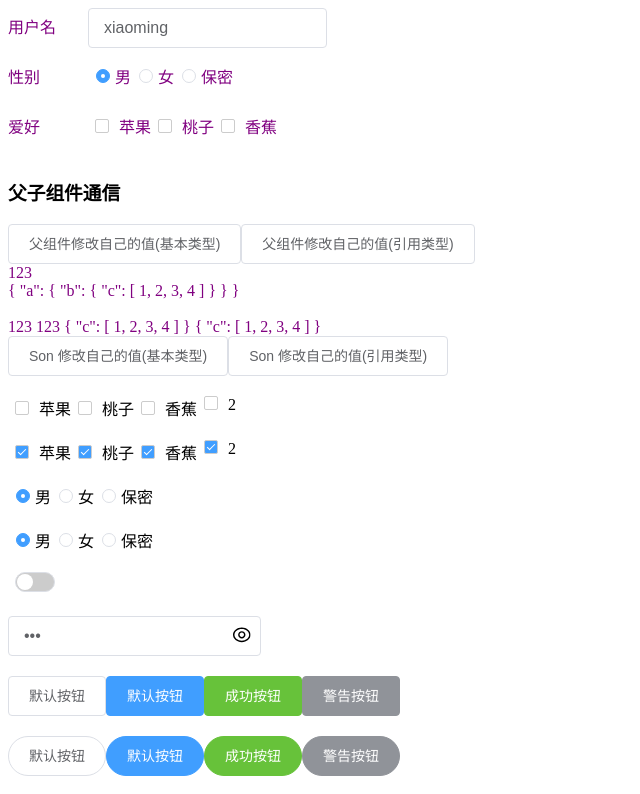
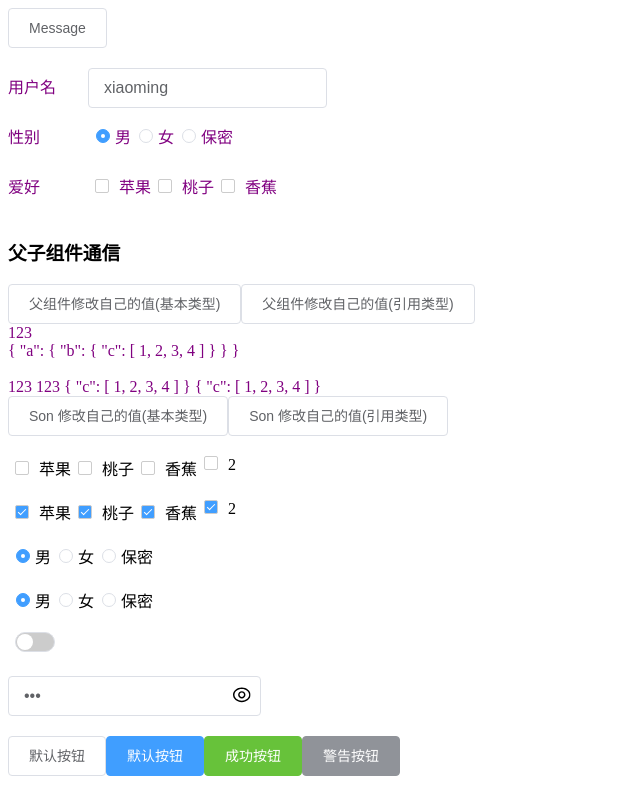
Before and after one commit to chuhx1024/clustar-ui, a Vue app: page / in a window 1280 px wide. Shown: the top 794 px of the page, without its empty margins (0-640 px from the left). Built offline with nearby package versions, Linux system fonts and the light colour scheme.

Commit message:
feat: Massage start

```diff
--- a/packages/index.js
+++ b/packages/index.js
@@ -12,6 +12,7 @@ import CheckboxGroup from './checkbox-group/index.js'
 import TestProps from './test-props/index.js'
 import Form from './form/index.js'
 import FormItem from './form-item/index.js'
+import Message from './message/index.js'
 
 const components = [
     Button,
@@ -33,6 +34,8 @@ const install = (Vue) => {
     components.forEach(component => {
         Vue.component(component.name, component)
     })
+
+    Vue.prototype.$message = Message
 }
 
 // if (typeof window !== 'undefined' && window.Vue) {
@@ -56,5 +59,6 @@ export default {
     TestProps,
     Form,
     FormItem,
+    Message,
 
 }
--- /dev/null
+++ b/packages/message/index.js
@@ -0,0 +1,3 @@
+import CluMessage from './src/message.js'
+
+export default CluMessage
--- /dev/null
+++ b/packages/message/src/message.js
@@ -0,0 +1,4 @@
+const Message = function (msg) {
+    alert(msg)
+}
+export default Message
--- /dev/null
+++ b/packages/message/src/message.vue
@@ -0,0 +1,19 @@
+<template>
+    <div class="clu-message-container">
+        CluMessage
+    </div>
+</template>
+
+<script>
+export default {
+    name: 'CluMessage',
+
+}
+</script>
+
+<style lang='scss' scoped>
+    .clu-message-container {
+        color: purple;
+    }
+
+</style>
--- a/src/App.vue
+++ b/src/App.vue
@@ -1,5 +1,10 @@
 <template>
     <div id="app">
+        <div class="row">
+            <clu-button @click="handelMessage">
+                Message
+            </clu-button>
+        </div>
         <div class="row">
             <clu-form :model="formData">
                 <clu-form-item label="用户名">
@@ -115,6 +120,9 @@ export default {
         fn () {
             alert(1)
         },
+        handelMessage () {
+            this.$message('这是一条消息提示')
+        },
     },
 }
 </script>
```
